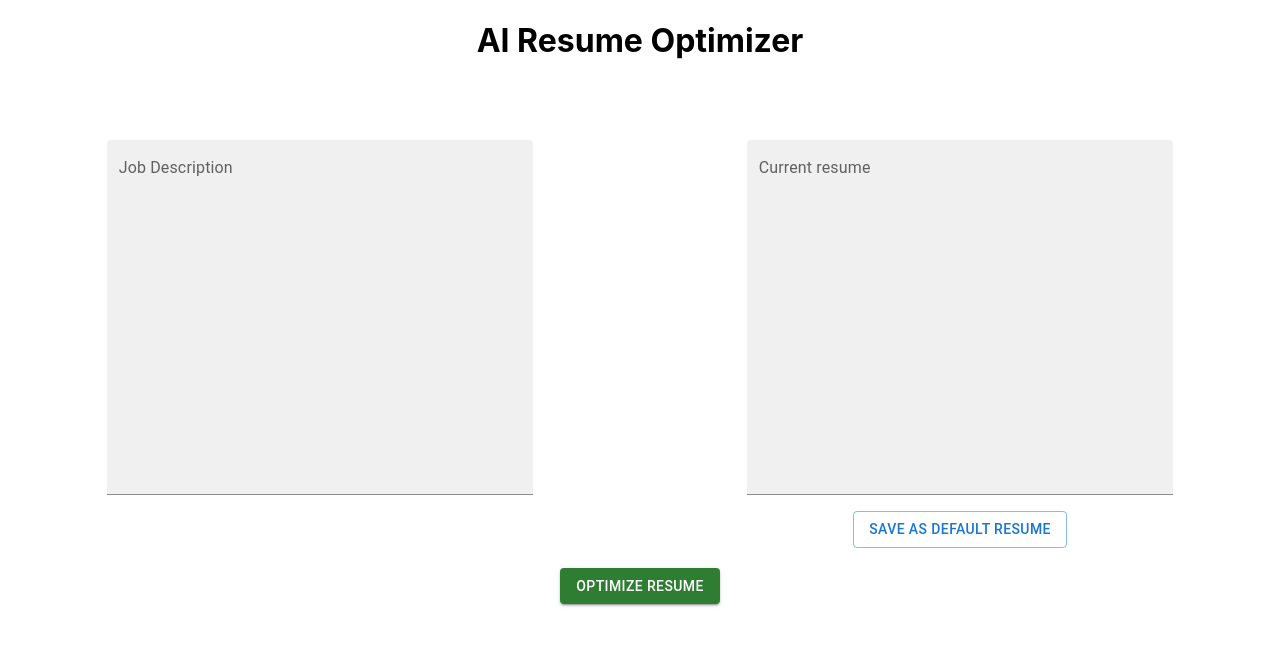
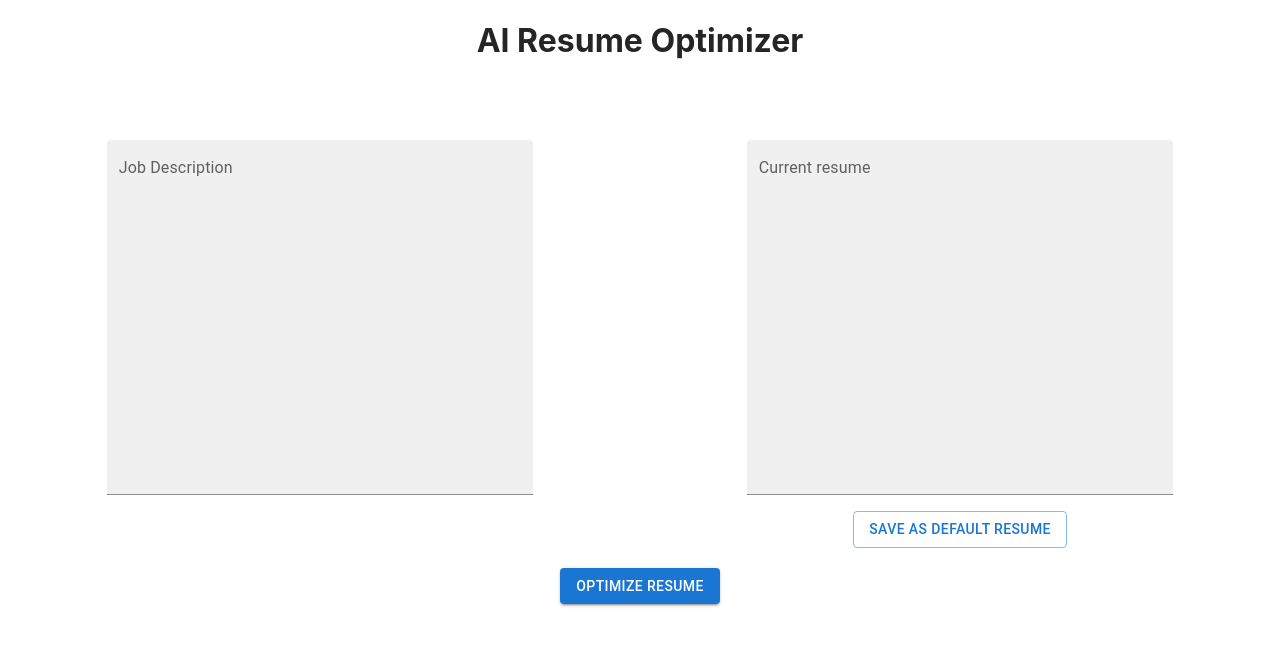
Before and after one commit to rishabbahal9/Resume-optimizer-frontend, a React (Create React App) app: page / in a window 1280 px wide. Shown: the top 646 px of the page. Built offline with nearby package versions, Linux system fonts and the light colour scheme.

Commit message:
Css modules resolved

```diff
--- a/src/pages/Home.tsx
+++ b/src/pages/Home.tsx
@@ -1,18 +1,14 @@
-import React, { useState, useEffect } from "react";
-// import Button from "react-bootstrap/Button";
-// import Form from "react-bootstrap/Form";
-// import Container from "react-bootstrap/Container";
-// import Row from "react-bootstrap/Row";
-// import Col from "react-bootstrap/Col";
+import { useState, useEffect } from "react";
 import TextField from "@mui/material/TextField";
 import Button from "@mui/material/Button";
 import Grid from "@mui/material/Grid";
 import Item from "@mui/material/Grid";
+import Box from "@mui/material/Box";
 import { useForm } from "react-hook-form";
+
+import styles from "./home.module.css";
 import DiffViewerComponent from "../components/DiffViewerComponent";
-
 import * as resumeService from "../services/resume";
-import { Box } from "@mui/material";
 
 function Home() {
   const { register, handleSubmit, setValue, getValues } = useForm();
@@ -28,12 +24,13 @@ function Home() {
   }, [setValue]);
 
   const handleSaveDefaultResume = () => {
-    resumeService.saveDefaultResume(getValues("currentResume"));
+    const data = getValues("currentResume");
+    if (data) resumeService.saveDefaultResume(getValues("currentResume"));
   };
 
   return (
     <>
-      <h1>AI Resume Optimizer</h1>
+      <h1 className={styles.heading}>AI Resume Optimizer</h1>
       <Box sx={{ m: 10 }} />
       <form
         onSubmit={handleSubmit((data: any) => {
@@ -90,7 +87,7 @@ function Home() {
 
         <div style={{ margin: "20px auto" }}>
           {!responseLoaded && (
-            <Button variant="contained" color="success" type="submit">
+            <Button variant="contained" type="submit">
               Optimize resume
             </Button>
           )}
@@ -109,8 +106,20 @@ function Home() {
                     {...register("customInstructions")}
                   />
                   <Box sx={{ m: 2 }} />
-                  <Button variant="contained" type="submit">
+                  <Button
+                    variant="contained"
+                    type="submit"
+                    className={styles.buttonMargin}
+                  >
                     Re-optimize resume
+                  </Button>
+                  <Button
+                    variant="outlined"
+                    color="error"
+                    type="submit"
+                    className={styles.buttonMargin}
+                  >
+                    Reset
                   </Button>
                 </Grid>
                 <Grid xs={0} md={4} item={true}></Grid>
--- /dev/null
+++ b/src/pages/home.module.css
@@ -0,0 +1,7 @@
+.heading {
+    color: #252525;
+}
+
+.buttonMargin {
+    margin: 5px;
+}
```
